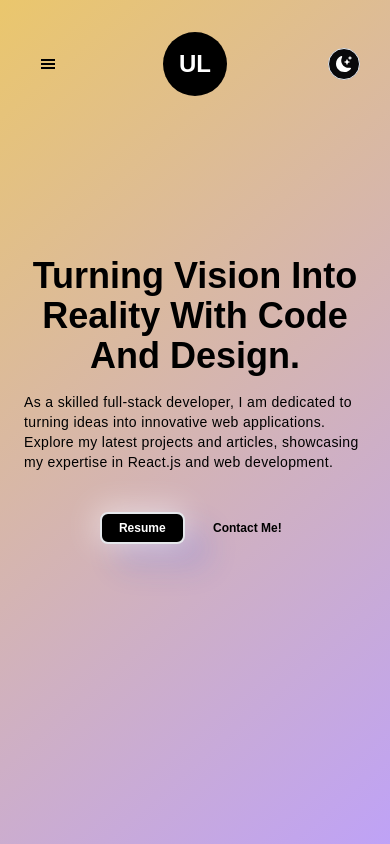
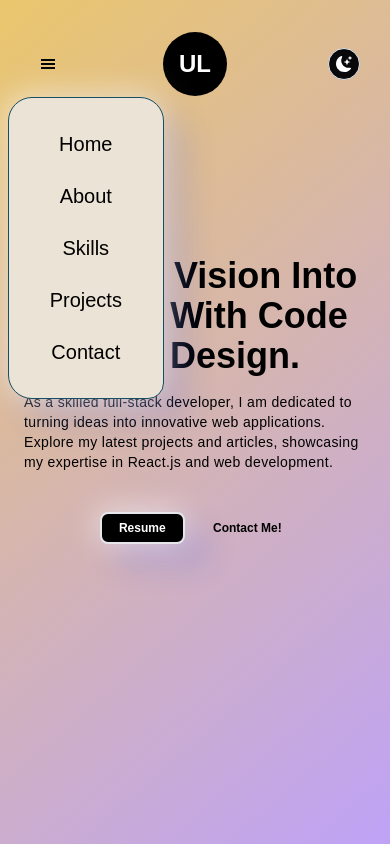
Before and after one commit to uyenlai/portfolio-website, a React (Vite) app: page / in a window 390 px wide. Both pictures are taken after a click on the button 48 px from the left and 64 px from the top of the page. Shown: the top 844 px of the page. Built offline with nearby package versions, Linux system fonts and the light colour scheme.

Commit message:
implement the hambuger menu for mobile and tablet devices

```diff
--- a/src/components/NavItem.jsx
+++ b/src/components/NavItem.jsx
@@ -1,19 +1,22 @@
 import { motion } from "framer-motion";
 import { Link } from "react-scroll";
 
-export default function NavItem({ href, title, className = "" }) {
+export default function NavItem({ href, title, className = "", onClick }) {
   const variants = {
     initial: { width: "0" },
     hover: { width: "100%" },
   };
+
+  function handleClick() {
+    if (onClick) {
+      onClick();
+    }
+  }
+
   return (
     <motion.li className={className} whileHover="hover">
-      <Link
-        to={href}
-        smooth
-        duration={1500}
-      >
-        {title}
+      <Link to={href} smooth duration={1500}>
+        <button onClick={handleClick}>{title}</button>
       </Link>
       <motion.div
         className="h-[0.5px] bg-black dark:bg-white absolute"
--- a/src/components/Navbar.jsx
+++ b/src/components/Navbar.jsx
@@ -2,14 +2,63 @@ import Logo from "./Logo";
 import NavItem from "./NavItem";
 import Icons from "./Icons";
 import { GiHamburgerMenu } from "react-icons/gi";
+import { useState } from "react";
 
 export default function Navbar() {
+  const [isOpen, setIsOpen] = useState(false);
+
+  function handleOpenMenu() {
+    setIsOpen(!isOpen);
+  }
+
+  function handleCloseMenu() {
+    setIsOpen(false);
+  }
+
   return (
     <nav className="flex items-center justify-center lg:justify-between w-full px-20 py-8 font-medium">
-      <button className="lg:hidden absolute left-0 ml-10 dark:text-white cursor-pointer">
+      <button
+        onClick={handleOpenMenu}
+        className="lg:hidden absolute left-0 ml-10 dark:text-white cursor-pointer"
+      >
         <GiHamburgerMenu />
       </button>
       <Logo />
+      {isOpen ? (
+        <ul className="dark:text-white dark:bg-[#282C35] bg-[#EBE3D5] lg:hidden absolute top-[10%] left-[2%] z-30 flex flex-col gap-6 justify-center items-center text-center p-8 min-w-[40vw] rounded-3xl rounded-br-2xl border border-solid border-cyan-900 shadow-[-2px_-2px_30px_2px_rgba(255,255,255,0.5),_20px_20px_30px_4px_rgba(45,78,255,0.15)]">
+          <NavItem
+            title="Home"
+            href="#"
+            className="text-xl relative cursor-pointer dark:text-white"
+            onClick={handleCloseMenu}
+          />
+          <NavItem
+            title="About"
+            href="#about"
+            className="text-xl relative cursor-pointer dark:text-white"
+            onClick={handleCloseMenu}
+          />
+          <NavItem
+            title="Skills"
+            href="#skills"
+            className="text-xl relative cursor-pointer dark:text-white"
+            onClick={handleCloseMenu}
+          />
+          <NavItem
+            title="Projects"
+            href="#projects"
+            className="text-xl relative cursor-pointer dark:text-white"
+            onClick={handleCloseMenu}
+          />
+          <NavItem
+            title="Contact"
+            href="#contact"
+            className="text-xl relative cursor-pointer dark:text-white"
+            onClick={handleCloseMenu}
+          />
+        </ul>
+      ) : null}
+
       <ul className="hidden lg:flex lg:list-none lg:gap-20">
         <NavItem
           title="Home"
```
